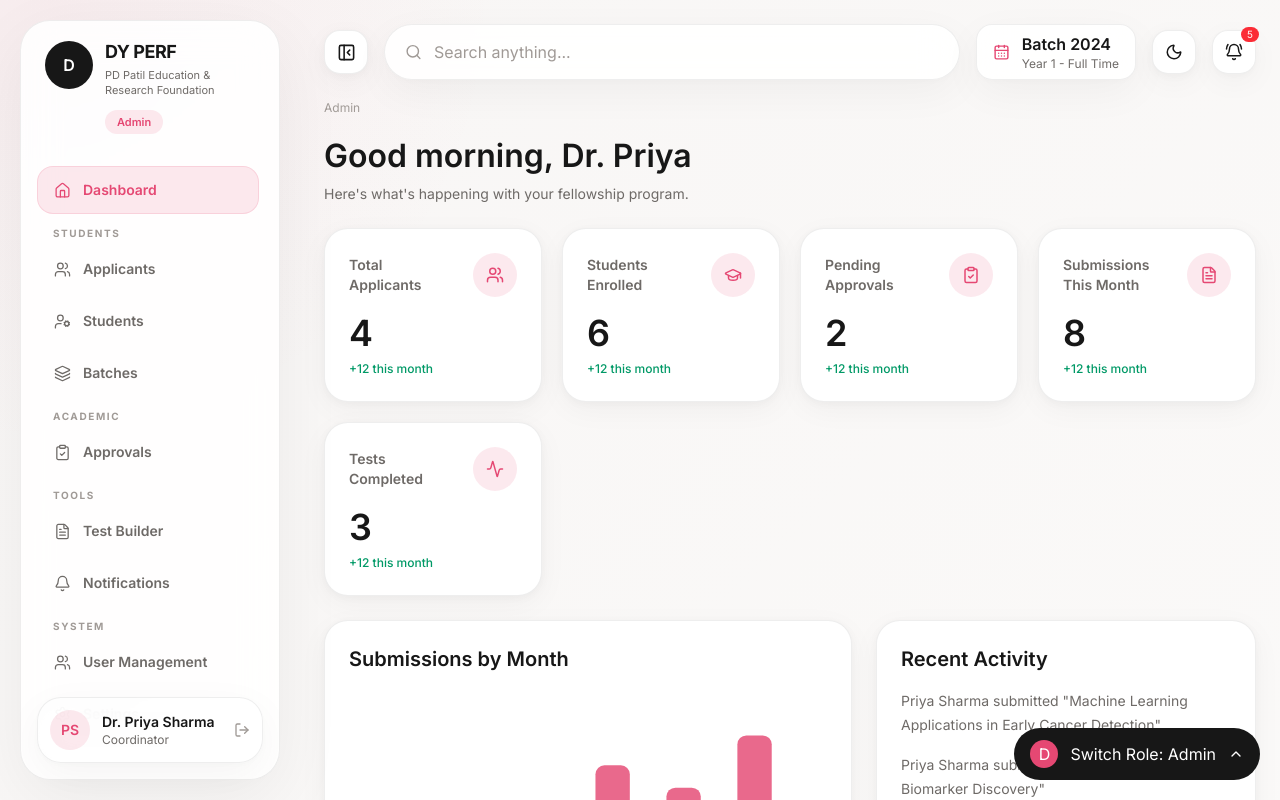
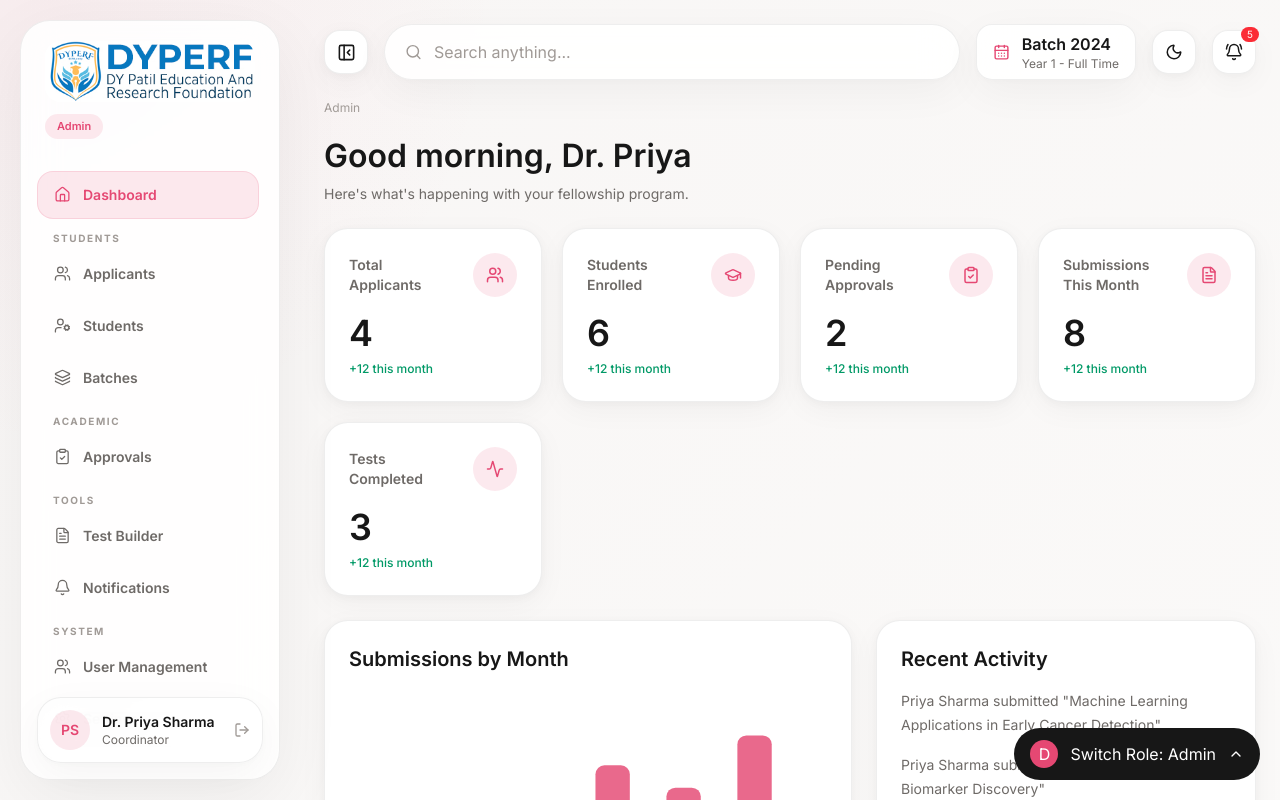
Before and after one commit to Digigit24/dypatilerp, a React (Vite) app: page /admin in a window 1280 px wide. Shown: the top 800 px of the page. Built offline with nearby package versions, Linux system fonts and the light colour scheme.

Commit message:
Prepare Netlify deployment

```diff
--- a/src/components/shared/Sidebar.jsx
+++ b/src/components/shared/Sidebar.jsx
@@ -6,13 +6,15 @@ export default function Sidebar({ sections, footer, width = 260, role, collapsed
       style={{ width: collapsed ? 88 : width }}
       aria-label="Sidebar navigation"
     >
-      <div className={`mb-8 flex items-start gap-3 px-2 pt-1 ${collapsed ? 'justify-center px-0' : ''}`}>
-        <div className="grid h-12 w-12 shrink-0 place-items-center rounded-full bg-[#171717] font-semibold text-white">D</div>
-        <div className={`min-w-0 ${collapsed ? 'hidden' : ''}`}>
-          <div className="text-lg font-bold leading-tight tracking-tight text-[color:var(--text)]">DY PERF</div>
-          <div className="mt-1 text-[11px] leading-snug text-[color:var(--secondary)]">PD Patil Education &<br />Research Foundation</div>
-          {role && <div className="mt-3 inline-flex rounded-full bg-[color:var(--accent-tint)] px-3 py-1 text-[11px] font-semibold text-[color:var(--accent)]">{role}</div>}
-        </div>
+      <div className={`mb-8 px-2 pt-1 ${collapsed ? 'px-0' : ''}`}>
+        {collapsed ? (
+          <img src="/logo-new.jpg" alt="DYPERF" className="mx-auto h-12 w-12 rounded-2xl object-cover object-left" />
+        ) : (
+          <div>
+            <img src="/logo-new.jpg" alt="DYPERF - DY Patil Education And Research Foundation" className="h-auto w-full rounded-2xl object-contain" />
+            {role && <div className="mt-3 inline-flex rounded-full bg-[color:var(--accent-tint)] px-3 py-1 text-[11px] font-semibold text-[color:var(--accent)]">{role}</div>}
+          </div>
+        )}
       </div>
 
       <nav className="max-h-[calc(100vh-230px)] space-y-3 overflow-auto pb-8 pr-1">
```
Also changed, not shown: public/logo-new.jpg (added), 1 other file (tests, documents, lock files or other folders).
